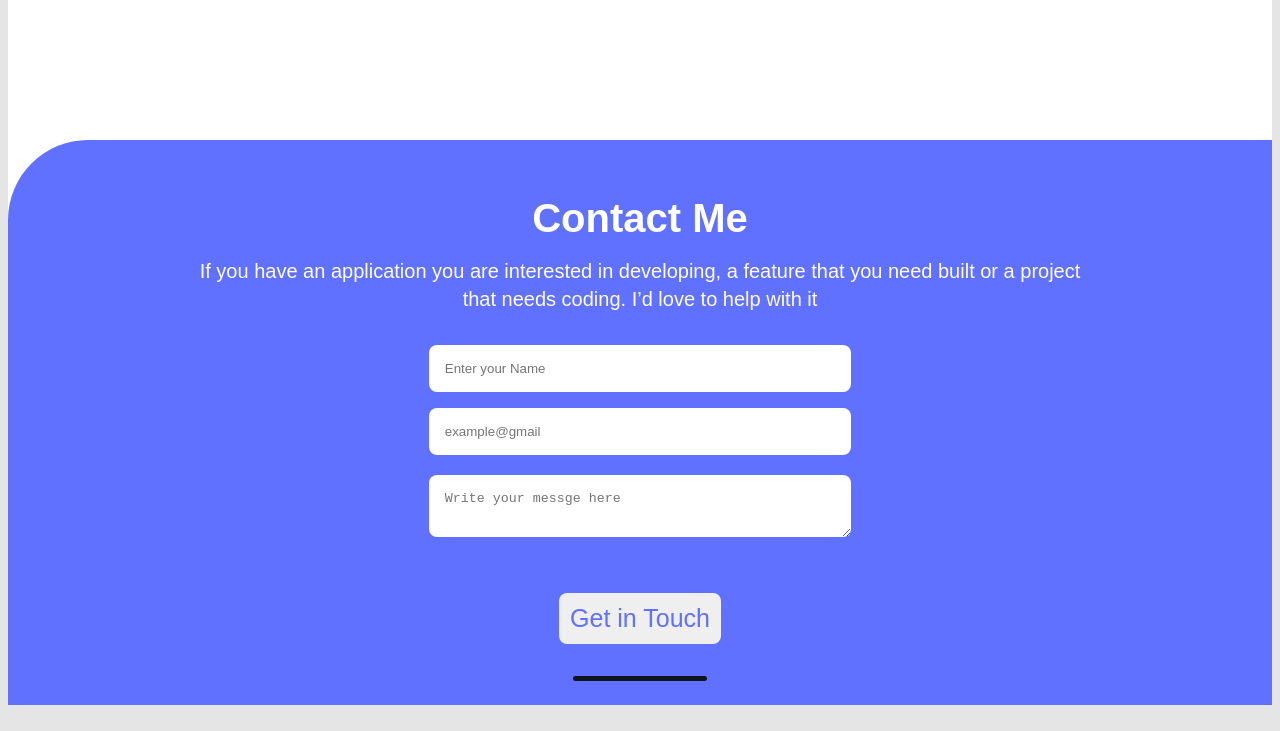
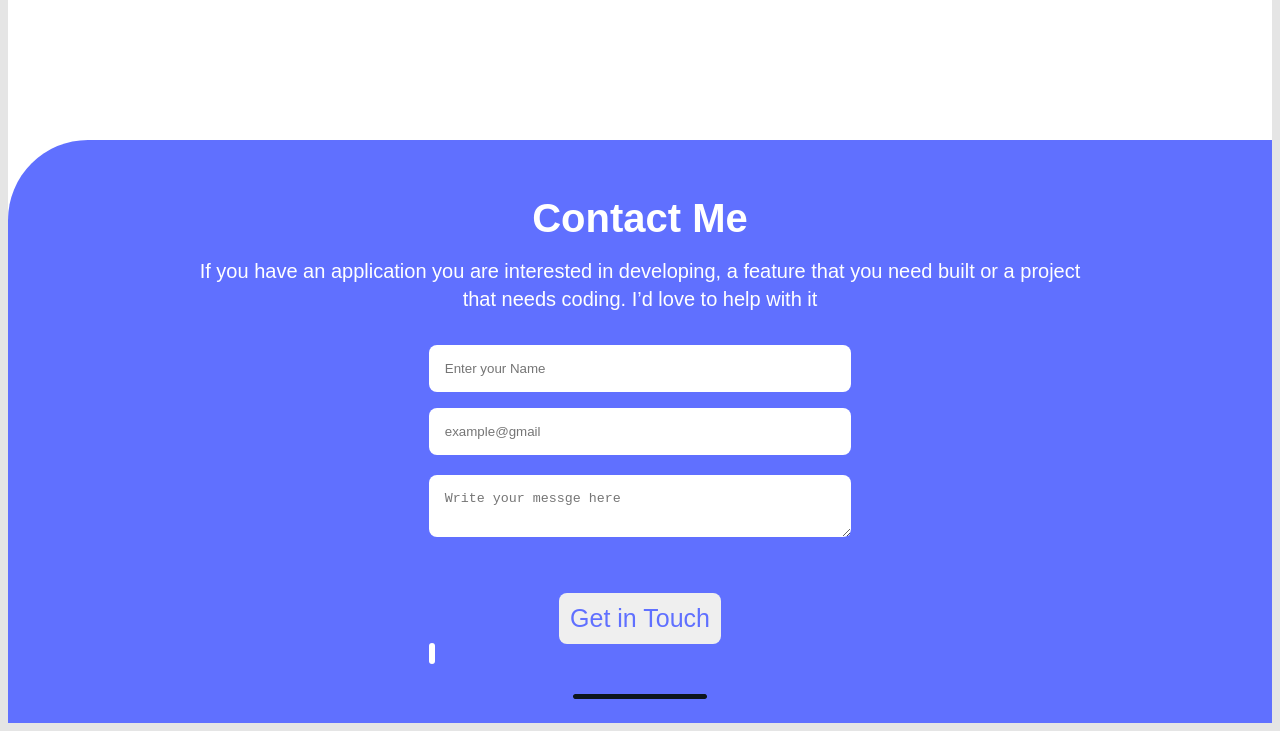
Before and after one commit to Enekwestanley/Portifolio-page, a plain HTML site: page index.html in a window 1280 px wide. Shown: the part 3250-3981 px from the top of the page. Drawn offline with Linux system fonts and the light colour scheme.

Commit message:
Add a small tag for the error message

```diff
--- a/index.html
+++ b/index.html
@@ -360,7 +360,7 @@
             to help with it
           </p>
           <form
-            action="https://formspree.io/f/xvolqjkn"
+            action="#"
             method="post"
             id="contact-form"
           >
@@ -387,7 +387,8 @@
               required
               placeholder="Write your messge here"
             ></textarea>
-            <button type="submit" class="touch">Get in Touch</button>
+            <button type="submit" class="touch" id="user-btn">Get in Touch</button>
+            <small class="inter-font" id="email-error"></small><br>
           </form>
           <footer class="footer-img">
             <img src="img/footer-line-shape.png" alt="Footer Shape" />
```
